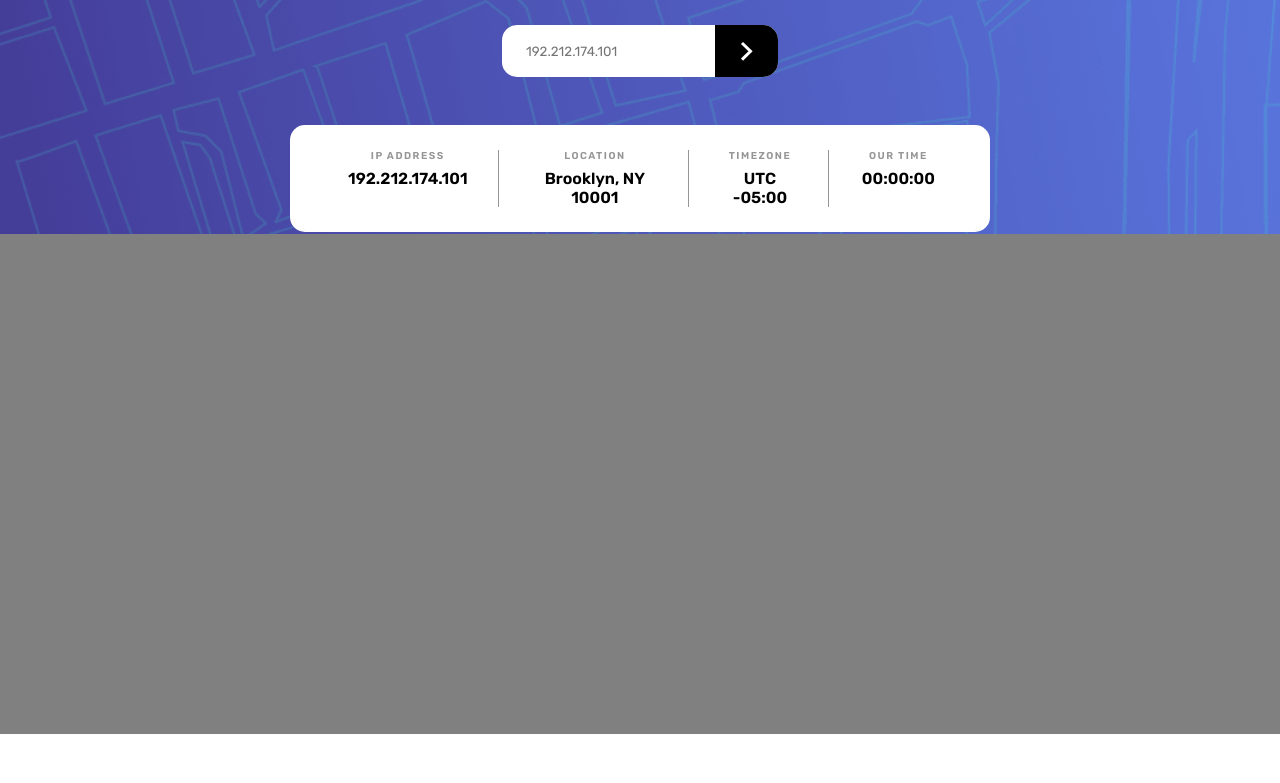
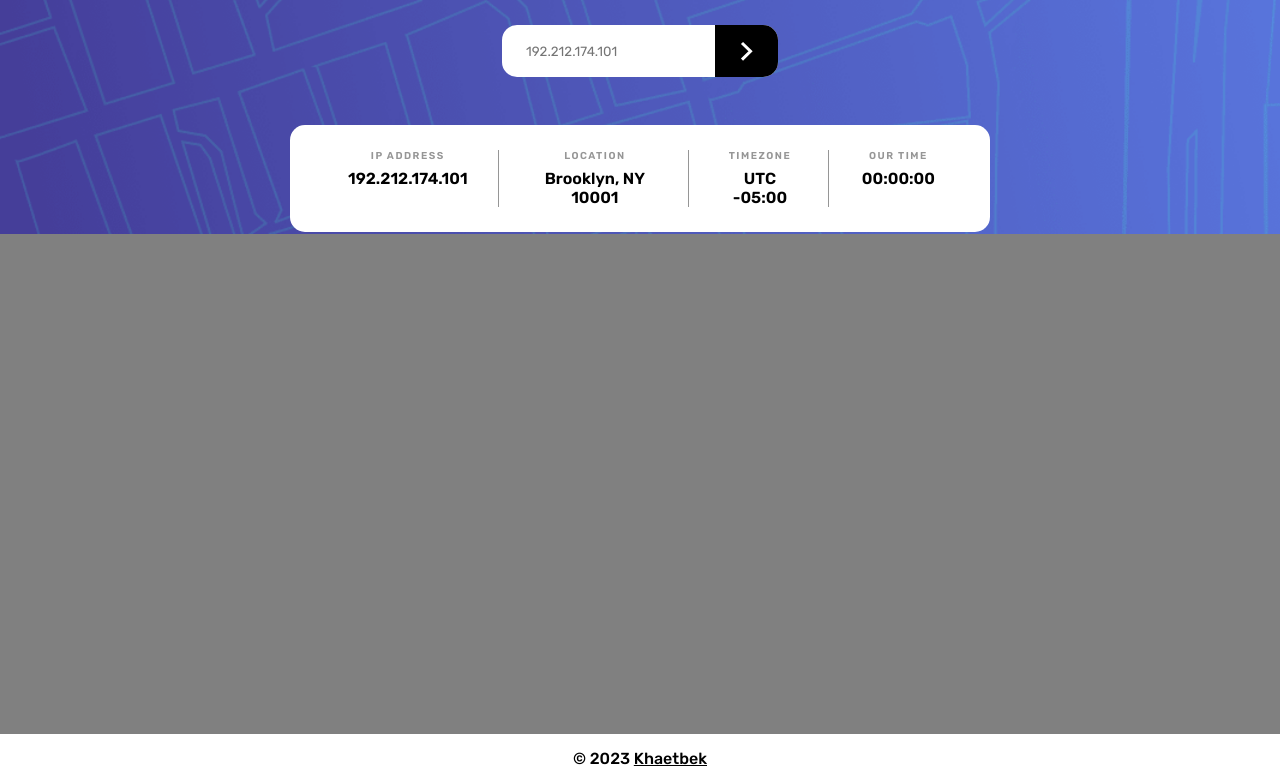
Before and after one commit to HayotbekIT/Yandex-map, a plain HTML site: page index.html in a window 1280 px wide. Shown: the part 66-849 px from the top of the page. Before the commit the page ends 800 px from the top, so only its background shows below. Drawn offline with Linux system fonts and the light colour scheme.

Commit message:
#fix #footer #refactoring Создал подвал

```diff
--- a/index.html
+++ b/index.html
@@ -8,8 +8,9 @@
     <title>API данные с картой</title>
 
     <link rel="stylesheet" href="./style.css">
-    <script src="https://api-maps.yandex.ru/2.1/?apikey=21c91504-a03f-44c8-b4ff-5b792704e7d3&lang=en_US" type="text/javascript">
-    </script>
+    <script src="https://api-maps.yandex.ru/2.1/?apikey=21c91504-a03f-44c8-b4ff-5b792704e7d3&lang=en_US"
+        type="text/javascript">
+        </script>
 
     <script src="./js/main.js" async></script>
 
@@ -41,7 +42,7 @@
 
                         <li>
                             <p class="subtitle">LOCATION</p>
-                            <h4 class="titile-4" id="location-js" >Brooklyn, NY 10001</h4>
+                            <h4 class="titile-4" id="location-js">Brooklyn, NY 10001</h4>
                         </li>
 
                         <li>
@@ -57,8 +58,14 @@
                 </div>
             </div>
         </div>
-        <div id="ip-map" class="map" ></div>
+        <div id="ip-map" class="map"></div>
     </section>
+
+    <footer class="footer">
+        <div class="container">
+            <p> © 2023 <a href="https://github.com/HayotbekIT/" target="_blank">Khaetbek</a></p>
+        </div>
+    </footer>
 </body>
 
 </html>
--- a/js/main.js
+++ b/js/main.js
@@ -35,8 +35,6 @@ const GetInfo = () => {
 
     time.textContent = `${date.getHours()}:${date.getMinutes()}:${date.getSeconds()}`
 
-
-
     mapholder.innerHTML = ""
 
     ymaps.ready(init)
--- a/style.css
+++ b/style.css
@@ -129,6 +129,15 @@ body {
     background: gray;
 }
 
+.footer {
+    text-align: center;
+    padding: 15px 0;
+}
+
+.footer a {
+    color: inherit;
+}
+
 @media(min-width: 1110px) {
     .ip-infoholder {
         width: 700px;
```
